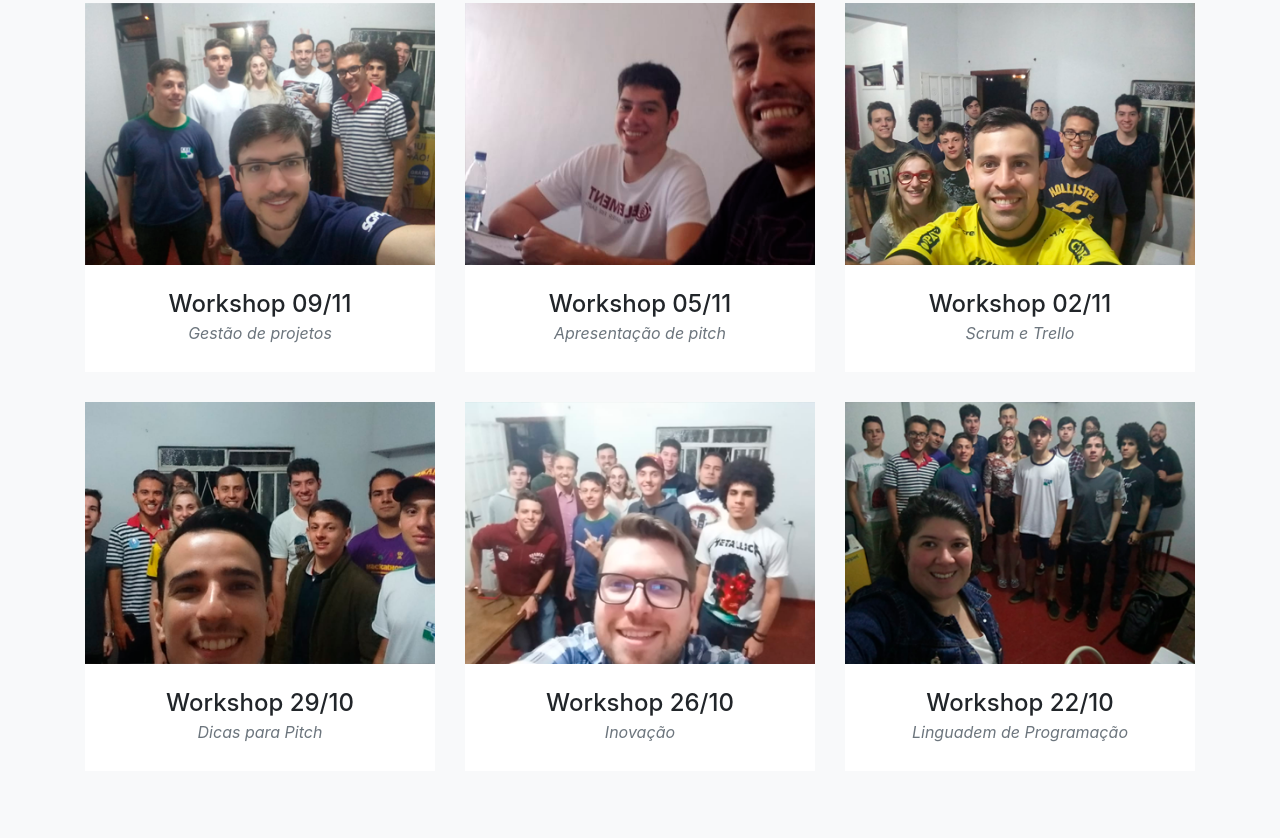
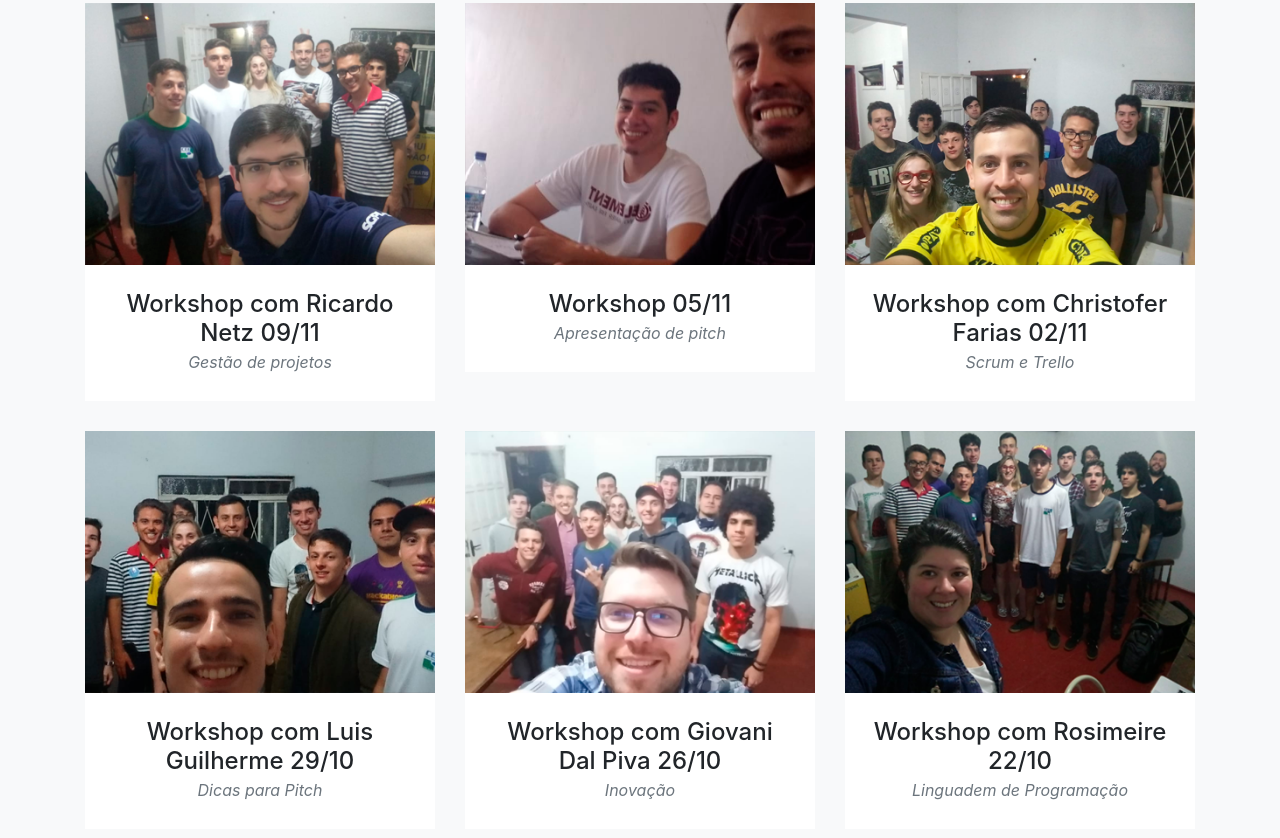
Before and after one commit to QuartelGeneralQG/quartelgeneralqg.github.io, a website with bundled scripts: page index.html in a window 1280 px wide. Shown: the part 1890-2728 px from the top of the page. Built offline with nearby package versions, Linux system fonts and the light colour scheme; files whose address does not match are found by name.

Commit message:
Update 2.0.2:
-Added speakers names

```diff
--- a/index.html
+++ b/index.html
@@ -178,7 +178,7 @@
               <img class="img-fluid" src="img\temp\06-thumbnail.png" alt="">
             </a>
             <div class="portfolio-caption">
-              <h4>Workshop 09/11</h4>
+              <h4>Workshop com Ricardo Netz 09/11</h4>
               <p class="text-muted">Gestão de projetos</p>
             </div>
           </div>
@@ -210,7 +210,7 @@
               <img class="img-fluid" src="img\temp\04-thumbnail.png" alt="">
             </a>
             <div class="portfolio-caption">
-              <h4>Workshop 02/11</h4>
+              <h4>Workshop com Christofer Farias 02/11</h4>
               <p class="text-muted">Scrum e Trello</p>
             </div>
           </div>
@@ -226,7 +226,7 @@
               <img class="img-fluid" src="img\temp\03-thumbnail.png" alt="">
             </a>
             <div class="portfolio-caption">
-              <h4>Workshop 29/10</h4>
+              <h4>Workshop com Luis Guilherme 29/10</h4>
               <p class="text-muted">Dicas para Pitch</p>
             </div>
           </div>
@@ -242,7 +242,7 @@
               <img class="img-fluid" src="img\temp\02-thumbnail.png" alt="">
             </a>
             <div class="portfolio-caption">
-              <h4>Workshop 26/10</h4>
+              <h4>Workshop com Giovani Dal Piva 26/10</h4>
               <p class="text-muted">Inovação</p>
             </div>
           </div>
@@ -258,7 +258,7 @@
               <img class="img-fluid" src="img\temp\01-thumbnail.png" alt="">
             </a>
             <div class="portfolio-caption">
-              <h4>Workshop 22/10</h4>
+              <h4>Workshop com Rosimeire 22/10</h4>
               <p class="text-muted">Linguadem de Programação</p>
             </div>
           </div>
```
